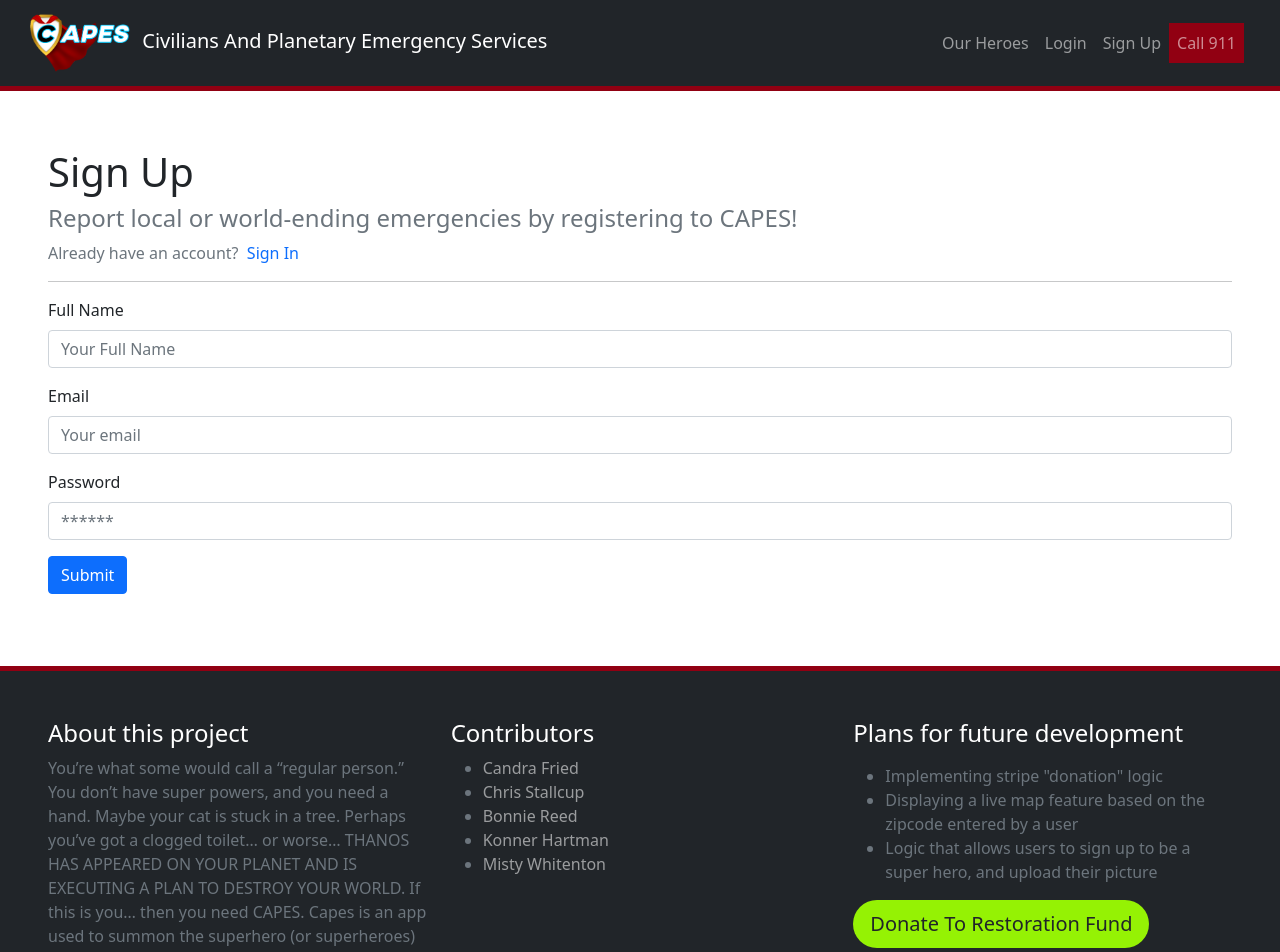
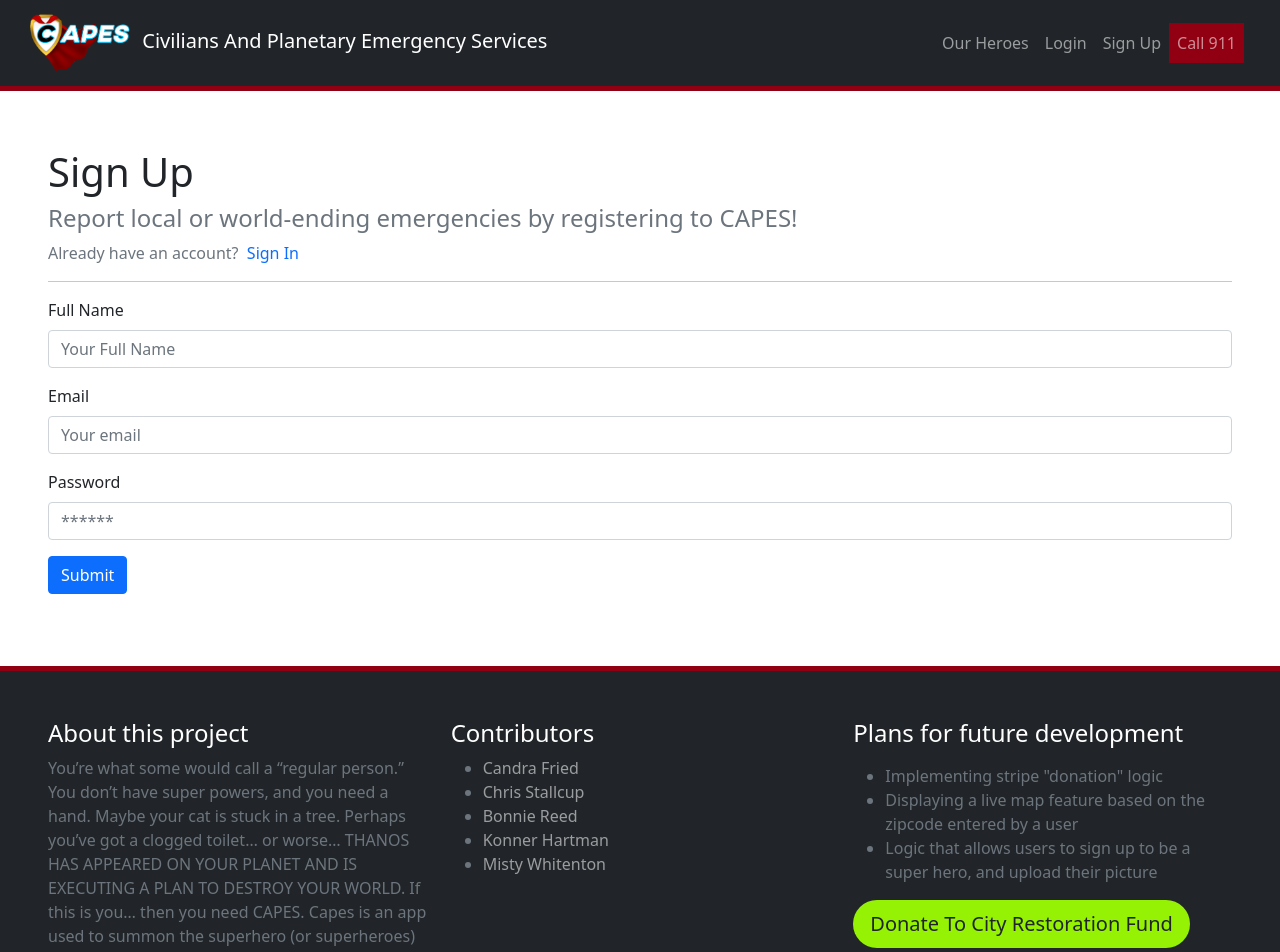
Before and after one commit to MrTofuuu/CAPES, a React (Create React App) app in the folder client/: page /signup in a window 1280 px wide. Shown: the top 952 px of the page. Built offline with nearby package versions, Linux system fonts and the light colour scheme.

Commit message:
Updated city restoration button

```diff
--- a/client/src/components/Footer.js
+++ b/client/src/components/Footer.js
@@ -38,7 +38,7 @@ function Footer() {
             </ul>
             <HLink to="/stripe">
               <button className="btn green-btn capes-btn btn-lg" type="button" href="/stripe">
-                Donate To Restoration Fund
+                Donate To City Restoration Fund
               </button>
             </HLink>
 
```
